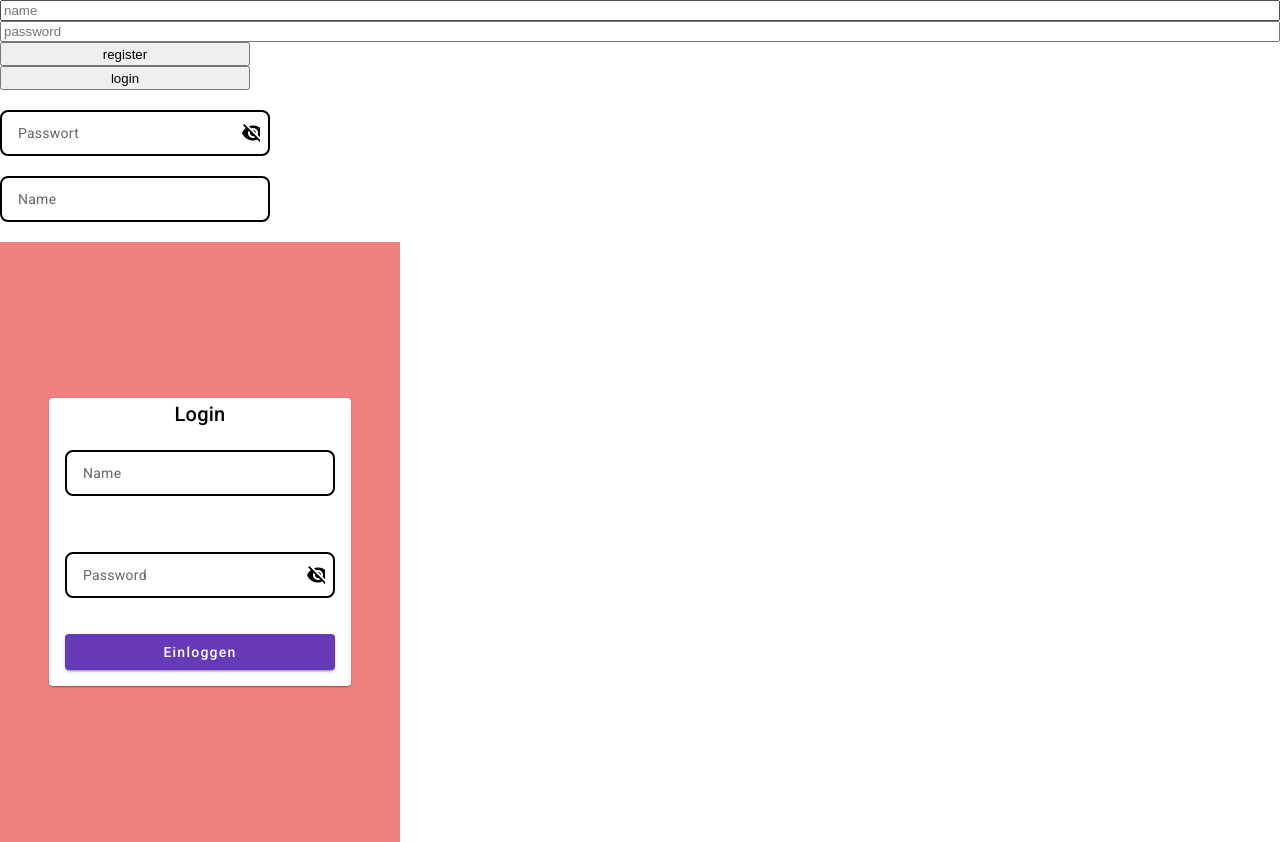
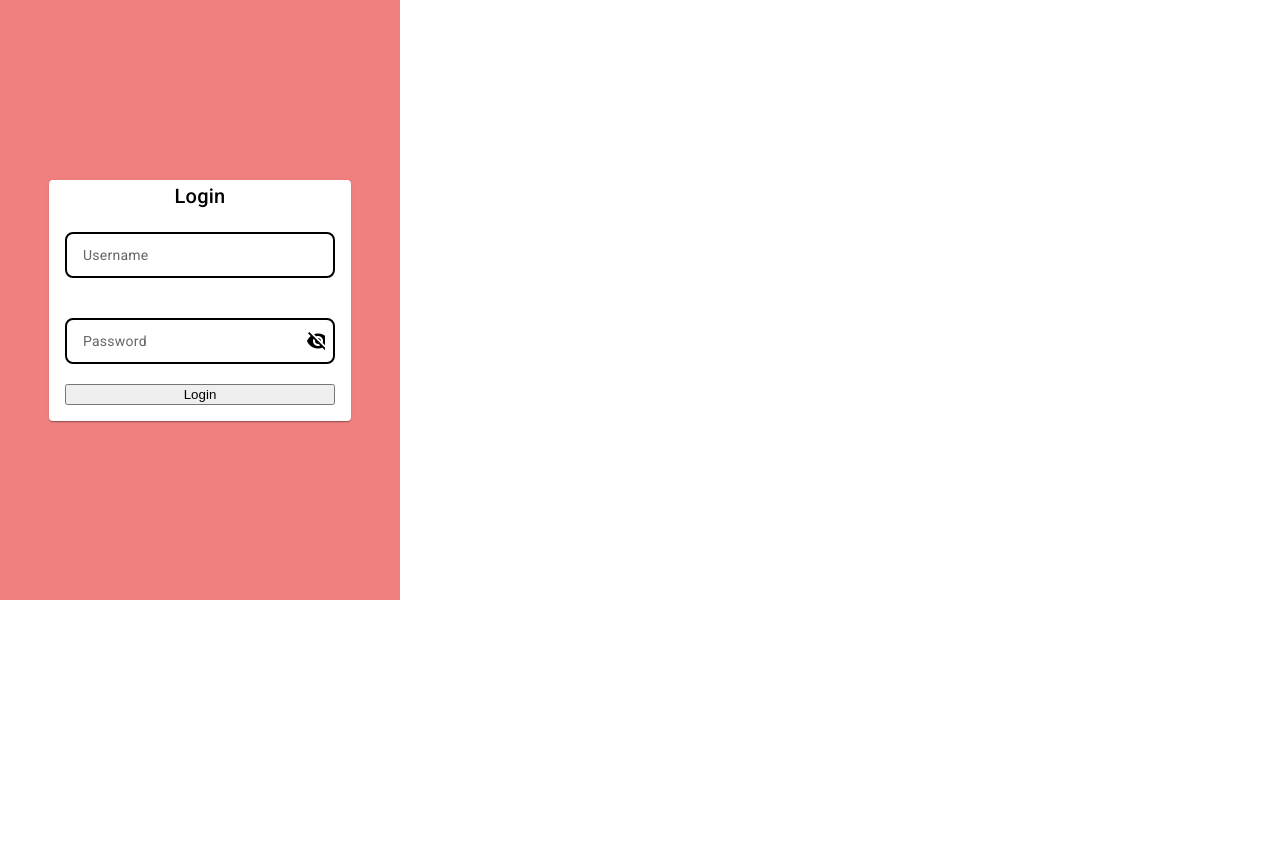
Before and after one commit to Siegert-S/ShiftFlow, an Angular app: page / in a window 1280 px wide. After the commit the page ends 800 px from the top, so only its background shows below. Built offline with nearby package versions, Linux system fonts and the light colour scheme.

Commit message:
conect myinput to formControl

```diff
--- a/src/app/login/login.component.html
+++ b/src/app/login/login.component.html
@@ -1,51 +1,47 @@
 <div>
-    <form>
+    <!-- <form>
         <label for="name"></label>
         <input type="text" name="name" placeholder="name">
         <label for="password"></label>
         <input type="password" name="password" placeholder="password">
         <input class="bnt_shape" type="button" value="register">
         <input class="bnt_shape" type="button" value="login">
-    </form>
-    <app-my-input name="passwort" type="password"></app-my-input>
-    <app-my-input></app-my-input>
+    </form> -->
+
 </div>
 
 <div class="login-container">
     <mat-card>
         <mat-card-title class="center-title">Login</mat-card-title>
         <mat-card-content>
-            <form class="login_form">
 
-                <!-- <mat-form-field appearance="outline" class="form_field"> -->
-                <!-- <mat-label>Email</mat-label> -->
-                <!-- <input matInput placeholder="Placeholder"> -->
-                <!-- <mat-icon matSuffix>sentiment_very_satisfied</mat-icon> -->
-                <!-- <mat-hint>Hint</mat-hint> -->
-                <!-- </mat-form-field> -->
-                <!--
-                <mat-form-field appearance="outline" class="form_field">
-                    <mat-label>Password</mat-label>
-                    <input matInput [type]="hide() ? 'password' : 'text'">
-                    <button matIconButton matSuffix (click)="clickEvent($event)" [attr.aria-label]="'Hide password'"
-                        [attr.aria-pressed]="hide()">
-                        <mat-icon>{{hide() ? 'visibility_off' : 'visibility'}}</mat-icon>
-                    </button>
-                </mat-form-field> -->
+            <form [formGroup]="form" (ngSubmit)="submit()">
+                <app-my-input formControlName="username" name="username" type="text">
+                </app-my-input>
 
-                <div class="test_field">
-                    <input type="text" name="name" placeholder=" ">
-                    <label for="name">Name</label>
-                </div>
+                <app-my-input formControlName="password" name="password" type="password">
+                </app-my-input>
 
-                <div class="test_field">
-                    <input [type]="hidePass ? 'password' : 'text'" name="password" placeholder=" ">
-                    <label for="password">Password</label>
-                    <mat-icon (click)="switchPass()">{{hidePass ? 'visibility_off' : 'visibility'}}</mat-icon>
-                </div>
+                <button type="submit">Login</button>
+            </form>
 
-                <button mat-raised-button color="primary">Einloggen</button>
-            </form>
+            <!-- <form class="login_form">
+                <app-my-input name="passwort" type="password"></app-my-input>
+                <app-my-input></app-my-input> -->
+
+            <!-- <div class="test_field"> -->
+            <!-- <input type="text" name="name" placeholder=" "> -->
+            <!-- <label for="name">Name</label> -->
+            <!-- </div> -->
+
+            <!-- <div class="test_field"> -->
+            <!-- <input [type]="hidePass ? 'password' : 'text'" name="password" placeholder=" "> -->
+            <!-- <label for="password">Password</label> -->
+            <!-- <mat-icon (click)="switchPass()">{{hidePass ? 'visibility_off' : 'visibility'}}</mat-icon> -->
+            <!-- </div> -->
+
+            <!-- <button mat-raised-button color="primary">Einloggen</button>
+            </form> -->
         </mat-card-content>
     </mat-card>
 </div>
--- a/src/app/login/login.component.ts
+++ b/src/app/login/login.component.ts
@@ -1,6 +1,6 @@
 import { ChangeDetectionStrategy, Component, signal } from '@angular/core';
+import { FormControl, FormGroup, ReactiveFormsModule } from '@angular/forms';
 import { MatCardModule } from '@angular/material/card';
-import { MatFormFieldModule } from '@angular/material/form-field';
 import { MatInputModule } from '@angular/material/input';
 import { MatButtonModule } from '@angular/material/button';
 import { MatIconModule } from '@angular/material/icon';
@@ -11,32 +11,27 @@ import { MyInputComponent } from "../my-input/my-input.component";
   selector: 'app-login',
   standalone: true,
   imports: [
+    CommonModule,
+    ReactiveFormsModule,
     MatCardModule,
-    MatFormFieldModule,
     MatInputModule,
     MatButtonModule,
     MatIconModule,
-    CommonModule,
-    MyInputComponent
-],
+    MyInputComponent,
+  ],
   templateUrl: './login.component.html',
-  styleUrl: './login.component.scss',
-
-  changeDetection: ChangeDetectionStrategy.OnPush,
+  styleUrls: ['./login.component.scss'],
+  changeDetection: ChangeDetectionStrategy.OnPush
 })
 export class LoginComponent {
 
-  hidePass = true;
+  form = new FormGroup({
+    username: new FormControl(''),
+    password: new FormControl('')
+  });
 
-  switchPass() {
-    this.hidePass = !this.hidePass;
-    console.log(this.hidePass);
-
-  }
-
-  hide = signal(true);
-  clickEvent(event: MouseEvent) {
-    this.hide.set(!this.hide());
-    event.stopPropagation();
+  submit() {
+    console.log('Form values:', this.form.value);
+    console.log('Form valid:', this.form.valid);
   }
 }
--- a/src/app/my-input/my-input.component.html
+++ b/src/app/my-input/my-input.component.html
@@ -1,13 +1,19 @@
-<div class="input-field">
-    <input
-        [type]="type === 'password' ? (hide ? 'password' : 'text') : type"
-        [attr.name]="name"
-        [value]="value"
+<div class="input-field"
+[ngClass]="{
+        'focus': focus,
+        'invalid' : control?.invalid,
+        'touched': control?.touched
+    }">
+
+    <input [type]="type === 'password' ? (hide ? 'password' : 'text') : type"
+        [attr.name]="name" [value]="value"
         [disabled]="disabled"
         placeholder=" "
         (input)="updateValue($event)"
-        (blur)="markTouched()"
-     />
+        (blur)="onBlur()"
+        (focus)="onFocus()"
+    />
+
     <label [for]="name">{{name | titlecase}}</label>
     @if (type == 'password') {
     <mat-icon (click)="switchPass()">{{hide ? 'visibility_off' : 'visibility'}}</mat-icon>
--- a/src/app/my-input/my-input.component.scss
+++ b/src/app/my-input/my-input.component.scss
@@ -13,14 +13,6 @@
     border-radius: 8px;
     padding: 0 8px;
     transition: border-color .2s ease;
-
-    &:focus-within {
-        border-color: #3f51b5;
-    }
-
-    &:has(input:invalid) {
-        border-color: #f12828;
-    }
 
     input {
         flex: 1;
@@ -45,30 +37,39 @@
         padding: 0 4px;
     }
 
-    input:focus+label {
-        top: -10px;
-        left: 10px;
-        font-size: 12px;
-        color: #3f51b5;
-        padding: 0 6px;
-        transform: translateY(-0%);
+    &.invalid {
+        border-color: #f12828;
+
+        label {
+            color: #f12828;
+        }
     }
 
-    input:not(:placeholder-shown):not(:focus):valid+label {
-        top: -10px;
-        left: 10px;
-        font-size: 12px;
-        color: black;
-        padding: 0 6px;
-        transform: translateY(-0%);
+    &.focus {
+        border-color: #3f51b5;
+
+        label {
+            color: #3f51b5;
+        }
     }
 
-    input:not(:placeholder-shown):not(:focus):invalid+label {
-        top: -10px;
-        left: 10px;
-        font-size: 12px;
-        color: #f12828;
-        padding: 0 6px;
-        transform: translateY(-0%);
+    &.touched {
+        border-color: black;
+
+        label {
+            color: black;
+        }
+    }
+
+    &.invalid,
+    &.focus,
+    &.touched {
+        label {
+            top: -10px;
+            left: 10px;
+            font-size: 12px;
+            padding: 0 6px;
+            transform: translateY(-0%);
+        }
     }
 }
--- a/src/app/my-input/my-input.component.ts
+++ b/src/app/my-input/my-input.component.ts
@@ -1,18 +1,19 @@
-import { TitleCasePipe } from '@angular/common';
-import { Component, forwardRef, Input } from '@angular/core';
-import { ControlValueAccessor, NG_VALUE_ACCESSOR } from '@angular/forms';
+import { Component, forwardRef, Injector, Input, Optional, Self } from '@angular/core';
+import { ControlValueAccessor, FormControl, NG_VALUE_ACCESSOR, NgControl } from '@angular/forms';
 import { MatIconModule } from '@angular/material/icon';
+import { TitleCasePipe, NgClass } from '@angular/common';
 
 @Component({
   selector: 'app-my-input',
   standalone: true,
-  imports: [MatIconModule, TitleCasePipe],
+  imports: [MatIconModule, TitleCasePipe, NgClass],
   templateUrl: './my-input.component.html',
-  styleUrl: './my-input.component.scss',
+  styleUrls: ['./my-input.component.scss'],
   providers: [
     {
       provide: NG_VALUE_ACCESSOR,
       useExisting: forwardRef(() => MyInputComponent),
+      // useExisting: MyInputComponent,
       multi: true
     }
   ]
@@ -21,7 +22,9 @@ export class MyInputComponent implements ControlValueAccessor {
 
   @Input() type: 'text' | 'password' = 'text';
   @Input() name: string = 'name';
+  @Input() incorrect: boolean | null | undefined;
 
+  focus = false;
   hide = true;
   value: string = '';
   disabled = false;
@@ -29,20 +32,42 @@ export class MyInputComponent implements ControlValueAccessor {
   private onChange: (value: string) => void = () => { };
   private onTouched: () => void = () => { };
 
+  constructor(private injector: Injector) { }
+
+  // ngOnInit()
+  ngAfterViewInit() {
+    const ngControl = this.injector.get(NgControl, null);
+    if (ngControl) {
+      ngControl.valueAccessor = this;
+      this._control = ngControl.control as FormControl;
+    }
+    console.log(this.control);
+
+  }
+
+  private _control: FormControl | null = null;
+
+
+  get control(): FormControl | null {
+    return this._control;
+  }
+
   writeValue(obj: any): void {
-    throw new Error('Method not implemented.');
+    this.value = obj ?? '';
   }
   registerOnChange(fn: any): void {
-    throw new Error('Method not implemented.');
+    this.onChange = fn;
   }
   registerOnTouched(fn: any): void {
-    throw new Error('Method not implemented.');
+    this.onTouched = fn;
   }
-  setDisabledState?(isDisabled: boolean): void {
-    throw new Error('Method not implemented.');
+  setDisabledState(isDisabled: boolean): void {
+    this.disabled = isDisabled;
   }
 
   updateValue(event: Event) {
+    console.log('update trigger');
+
     const input = event.target as HTMLInputElement;
     this.value = input.value;
     this.onChange(this.value);
@@ -50,6 +75,24 @@ export class MyInputComponent implements ControlValueAccessor {
 
   markTouched() {
     this.onTouched();
+    console.log(this.control);
+
+  }
+
+  onFocus() {
+    this.focus = true;
+    console.log('focus');
+    console.log(this.value);
+
+  }
+
+  onBlur() {
+    this.focus = false;
+    this.markTouched();
+
+    console.log('blur');
+    console.log(this.value);
+
   }
 
   switchPass() {
```
